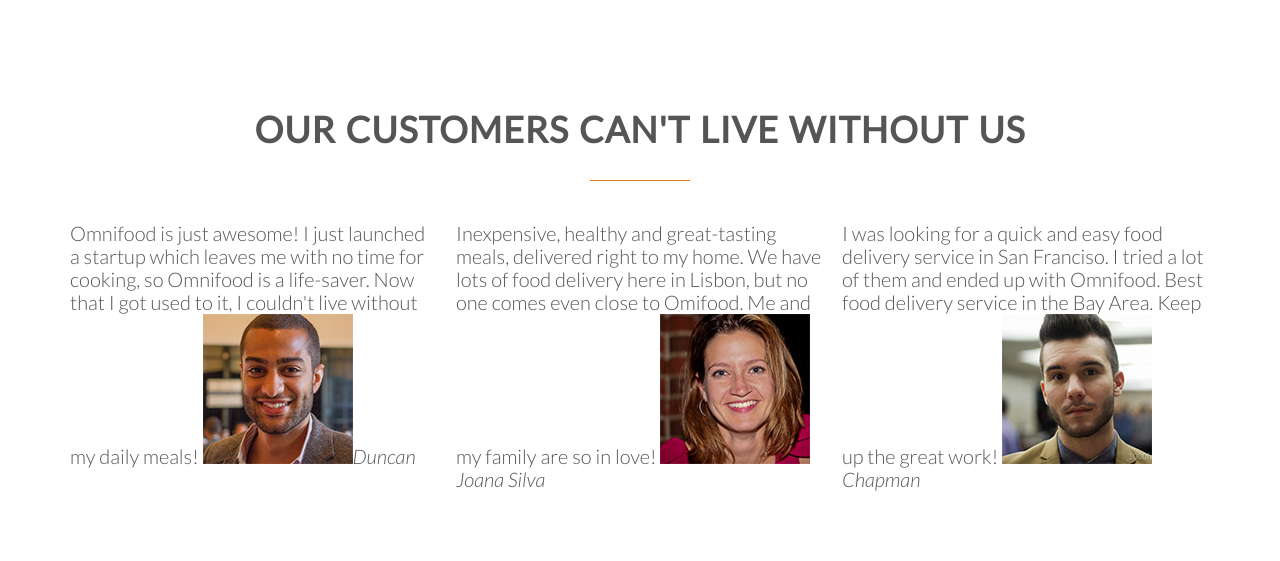
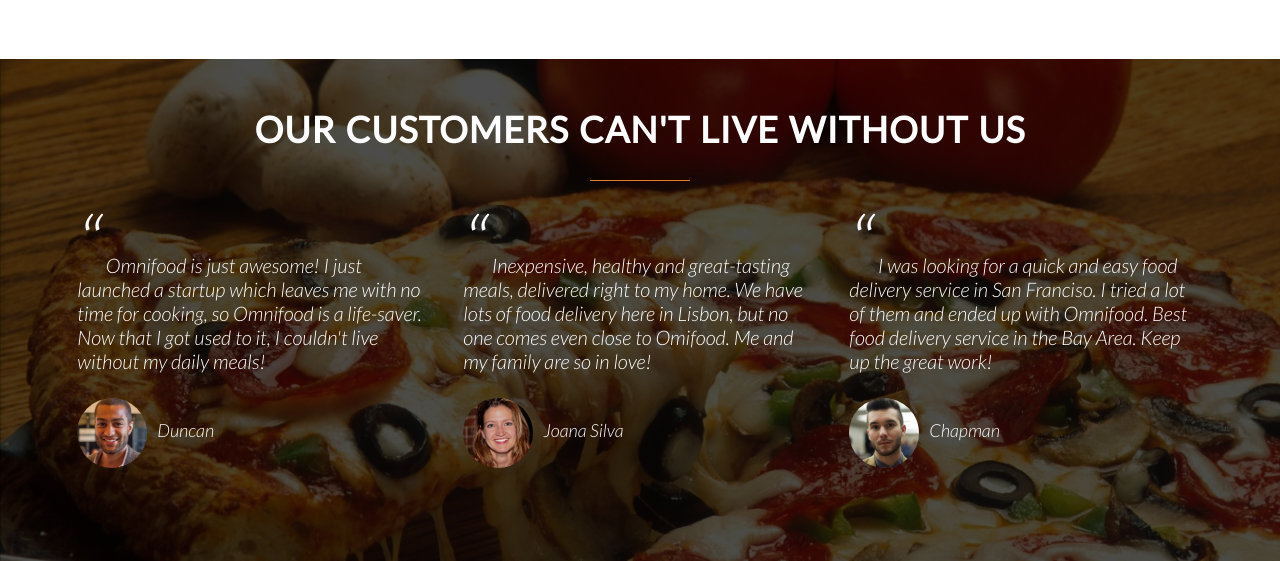
Before and after one commit to HeinnWaiHtet/WebDesign, a plain HTML site: page omini-food/index.html in a window 1280 px wide. Shown: the part 3133-3694 px from the top of the page. Drawn offline with Linux system fonts and the light colour scheme.

Commit message:
adding css for customer review

```diff
--- a/omini-food/resources/css/style.css
+++ b/omini-food/resources/css/style.css
@@ -327,3 +327,42 @@ h3 {
   color: #000;
   border-bottom: 1px solid #e67e22;
 }
+
+/*----------- Customer Review Section -----------*/
+.testinomial {
+  background-image: linear-gradient(rgba(0, 0, 0, 0.7), rgba(0, 0, 0, 0.7)),
+    url(img/back-customers.jpg);
+  background-size: cover;
+  background-attachment: fixed;
+  color: #fff;
+}
+
+blockquote {
+  padding: 2%;
+  line-height: 120%;
+  font-style: italic;
+}
+
+blockquote:before {
+  content: open-quote;
+  font-size: 400%;
+}
+
+blockquote:after {
+  content: close-quote;
+  color: transparent;
+  height: 0;
+}
+
+cite {
+  font-size: 90%;
+  margin-top: 25px;
+  display: block;
+}
+
+cite img {
+  border-radius: 50%;
+  vertical-align: middle;
+  height: 70px;
+  margin-right: 10px;
+}
```
Also changed, not shown: omini-food/resources/css/img/back-customers.jpg (added).
